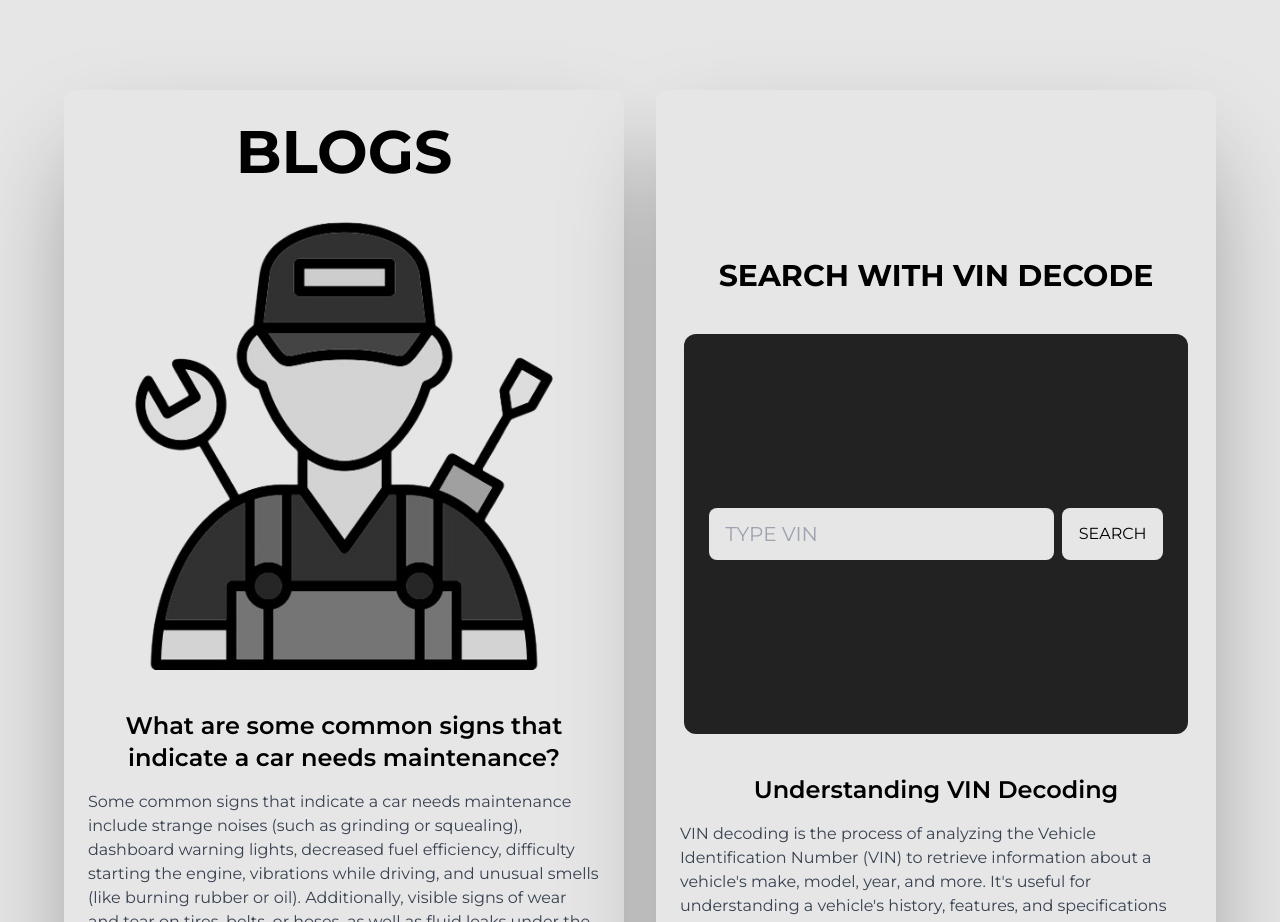
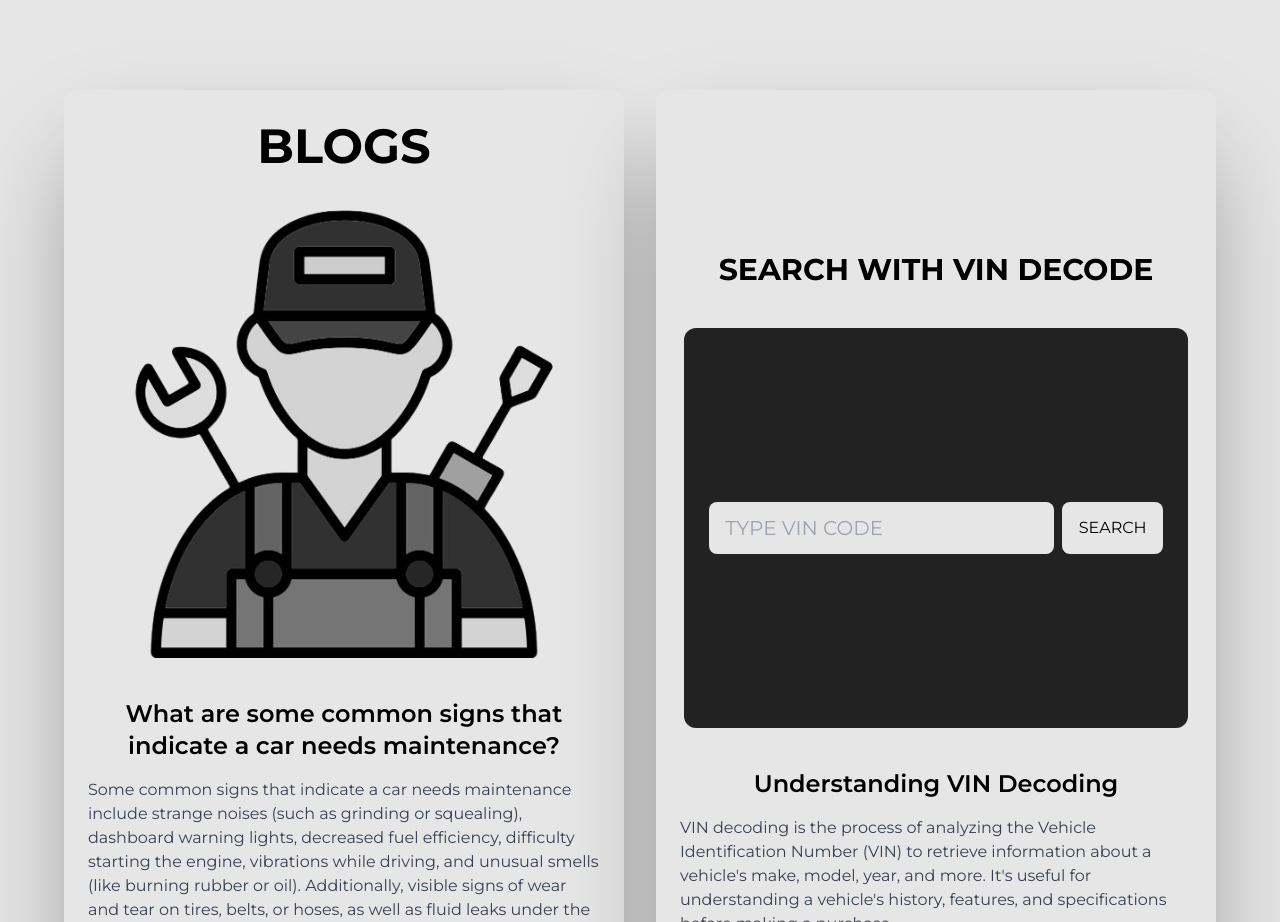
Before and after one commit to vaanskii/auto-market, a Vue app in the folder automarket_frontend/: page / in a window 1280 px wide. Shown: the part 6260-7182 px from the top of the page. Built offline with nearby package versions, Linux system fonts and the light colour scheme; the HTML template or start-up script is replaced by a standard one.

Commit message:
commit changes.

```diff
--- a/automarket_frontend/src/components/Main/main_components/Blogs.vue
+++ b/automarket_frontend/src/components/Main/main_components/Blogs.vue
@@ -6,7 +6,7 @@
       <div class="grid grid-cols-1 lg:grid-cols-2 gap-8 px-4 lg:px-16 py-8">
         <!-- Blogs -->
         <div class="flex flex-col justify-center items-center bg-[#E6E6E6] shadow-4xl rounded-xl py-8 mb-14 reveal-item">
-          <h1 class="uppercase text-6xl font-bold mb-10">Blogs</h1>
+          <h1 class="uppercase text-5xl font-bold mb-10">Blogs</h1>
           <img src="/mechanic.png" alt="" class="max-w-full lg:max-w-md rounded-lg">
           <div class="p-6 rounded-lg mt-4">
             <h2 class="text-2xl font-semibold text-center">What are some common signs that indicate a car needs maintenance?</h2>
@@ -29,7 +29,7 @@
             <!-- INPUT FIELD -->
             <form class="flex justify-around">
               <div class="w-[90%] h-[400px] flex md:flex-row flex-col items-center md:justify-around justify-center gap-2">
-                <input id="vin" type="text" class="w-[90%] bg-[#E6E6E6] py-3 text-xl pl-4 rounded-lg" placeholder="TYPE VIN">
+                <input id="vin" type="text" class="w-[90%] bg-[#E6E6E6] py-3 text-xl pl-4 rounded-lg" placeholder="TYPE VIN CODE">
                 <button class="uppercase bg-[#E6E6E6] text-black px-4 py-3.5 rounded-lg w-[90%] md:w-[25%]">search</button>
               </div>
             </form>
```
